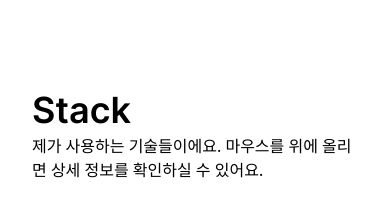
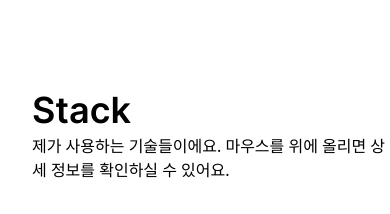
Before and after one commit to KimJinwoo2198/portfolio, a Next.js app: page / in a window 390 px wide. Shown: the part 880-1094 px from the top of the page. Built offline with nearby package versions, Linux system fonts and the light colour scheme.

Commit message:
perf: remove useless padding

```diff
--- a/components/Description.tsx
+++ b/components/Description.tsx
@@ -14,7 +14,7 @@ const Description: FC<descriptionProps> = (props) => {
         damping: 100,
         mass: 1.8
       }}
-      className="pl-8 sm:pl-10 md:pl-20 2xl:pl-40 py-1 pr-8"
+      className="pl-8 sm:pl-10 md:pl-20 2xl:pl-40 py-1"
     >
       {props.description}
     </motion.div>
```
